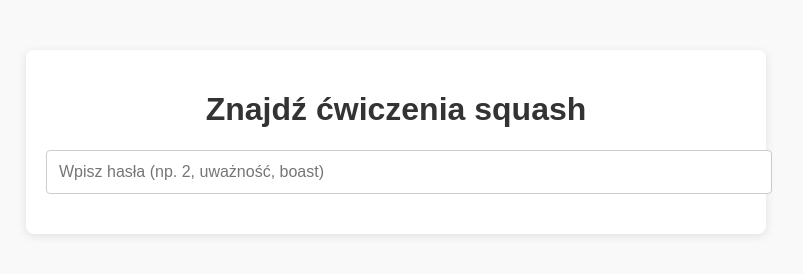
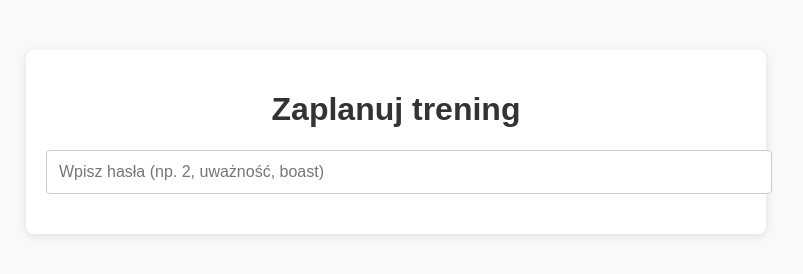
Before and after one commit to Kalimerek/squash-trening-app, a plain HTML site: page index.html in a window 1280 px wide. Shown: the whole page, without its empty margins (244-1047 px from the left). Drawn offline with Linux system fonts and the light colour scheme.

Commit message:
Update index.html

```diff
--- a/index.html
+++ b/index.html
@@ -8,7 +8,7 @@
 </head>
 <body>
   <div class="container">
-    <h1>Znajdź ćwiczenia squash</h1>
+    <h1>Zaplanuj trening</h1>
     <input type="text" id="searchInput" placeholder="Wpisz hasła (np. 2, uważność, boast)" />
     <div id="results"></div>
   </div>
```
